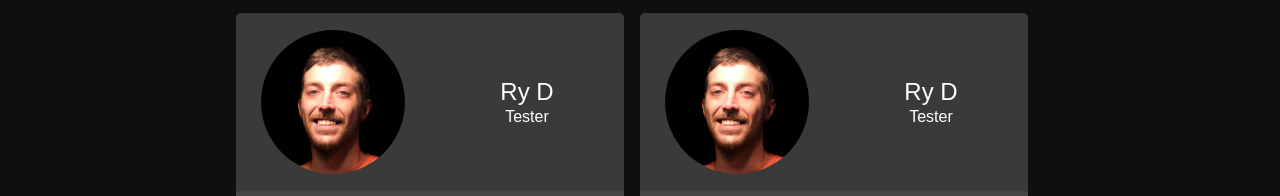
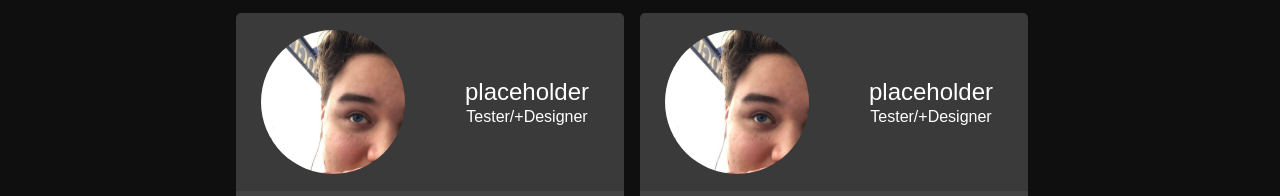
Before and after one commit to ipwnosx/DuffyAPP-IT-CommunitySite, a plain HTML site: page team.html in a window 1280 px wide. Shown: the part 1104-1300 px from the top of the page. Drawn offline with Linux system fonts and the light colour scheme.

Commit message:
placeholders

```diff
--- a/team.html
+++ b/team.html
@@ -221,30 +221,30 @@
             <div class="card-main">
                 <div class="card-inner">
                     <div class="card-image-container">
-                        <img src="img/avatars/ryd.jpeg" class="card-member-portrait" draggable="false">
+                        <img src="img/avatars/lukew.jpg" class="card-member-portrait" draggable="false">
                     </div>
                     <div class="card-text">
-                        <h1>Ry D</h1>
-                        <h3>Tester</h3>
+                        <h1>placeholder</h1>
+                        <h3>Tester/+Designer</h3>
                     </div>
                 </div>
                 <div class="card-social">
-                    <a class="social-branding social-first-child" href="https://www.twitter.com/DuGreatful"><img src="img/company-branding/Twitter/twitter_white.png" class="social-branding-image" draggable="false"></a>
+                    <a class="social-branding social-first-child" href=""><img src="img/company-branding/Twitter/twitter_white.png" class="social-branding-image" draggable="false"></a>
                 </div>
             </div>
 
             <div class="card-main">
                 <div class="card-inner">
                     <div class="card-image-container">
-                        <img src="img/avatars/ryd.jpeg" class="card-member-portrait" draggable="false">
+                        <img src="img/avatars/lukew.jpg" class="card-member-portrait" draggable="false">
                     </div>
                     <div class="card-text">
-                        <h1>Ry D</h1>
-                        <h3>Tester</h3>
+                        <h1>placeholder</h1>
+                        <h3>Tester/+Designer</h3>
                     </div>
                 </div>
                 <div class="card-social">
-                    <a class="social-branding social-first-child" href="https://www.twitter.com/DuGreatful"><img src="img/company-branding/Twitter/twitter_white.png" class="social-branding-image" draggable="false"></a>
+                    <a class="social-branding social-first-child" href=""><img src="img/company-branding/Twitter/twitter_white.png" class="social-branding-image" draggable="false"></a>
                 </div>
             </div>
             <!--
```
